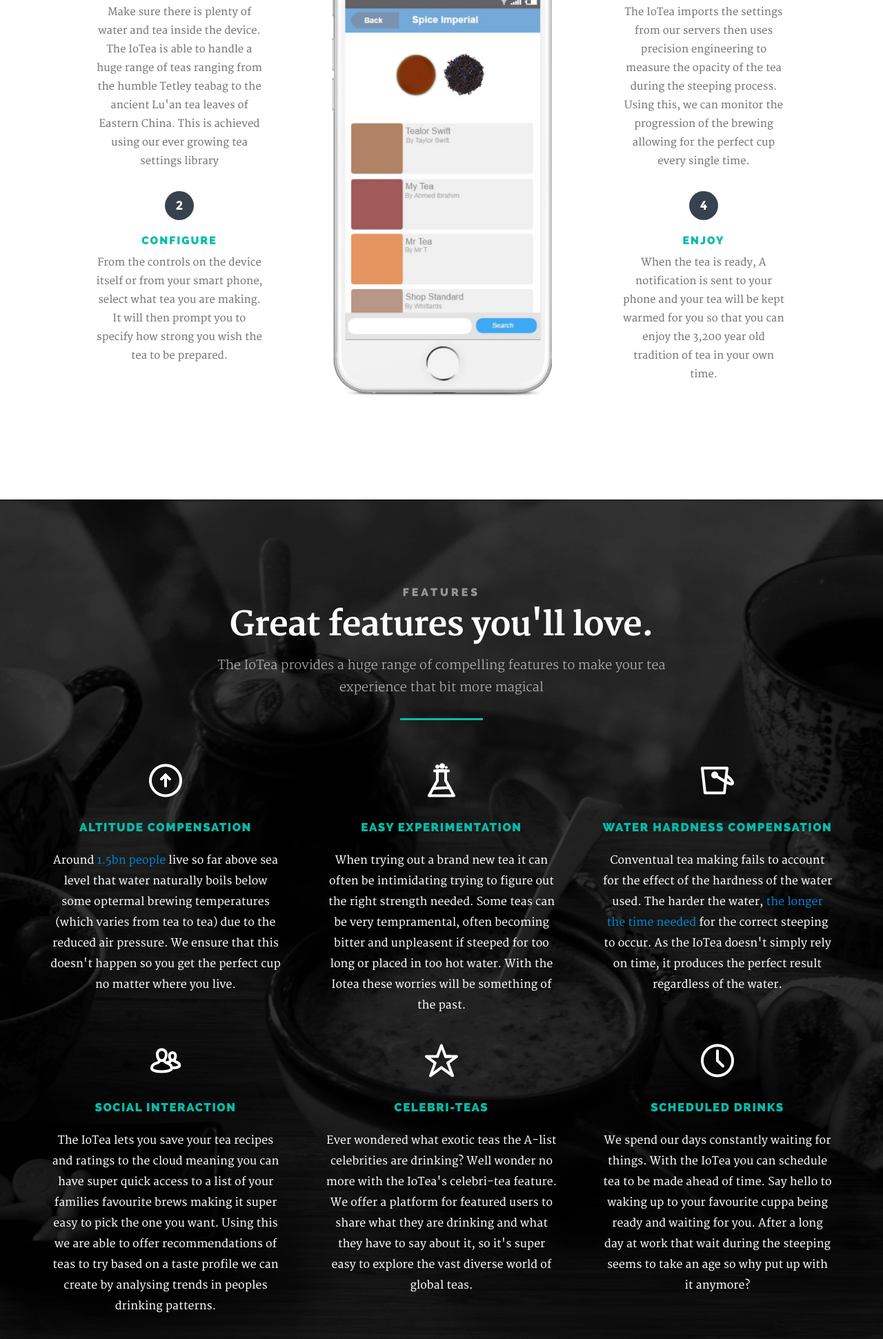
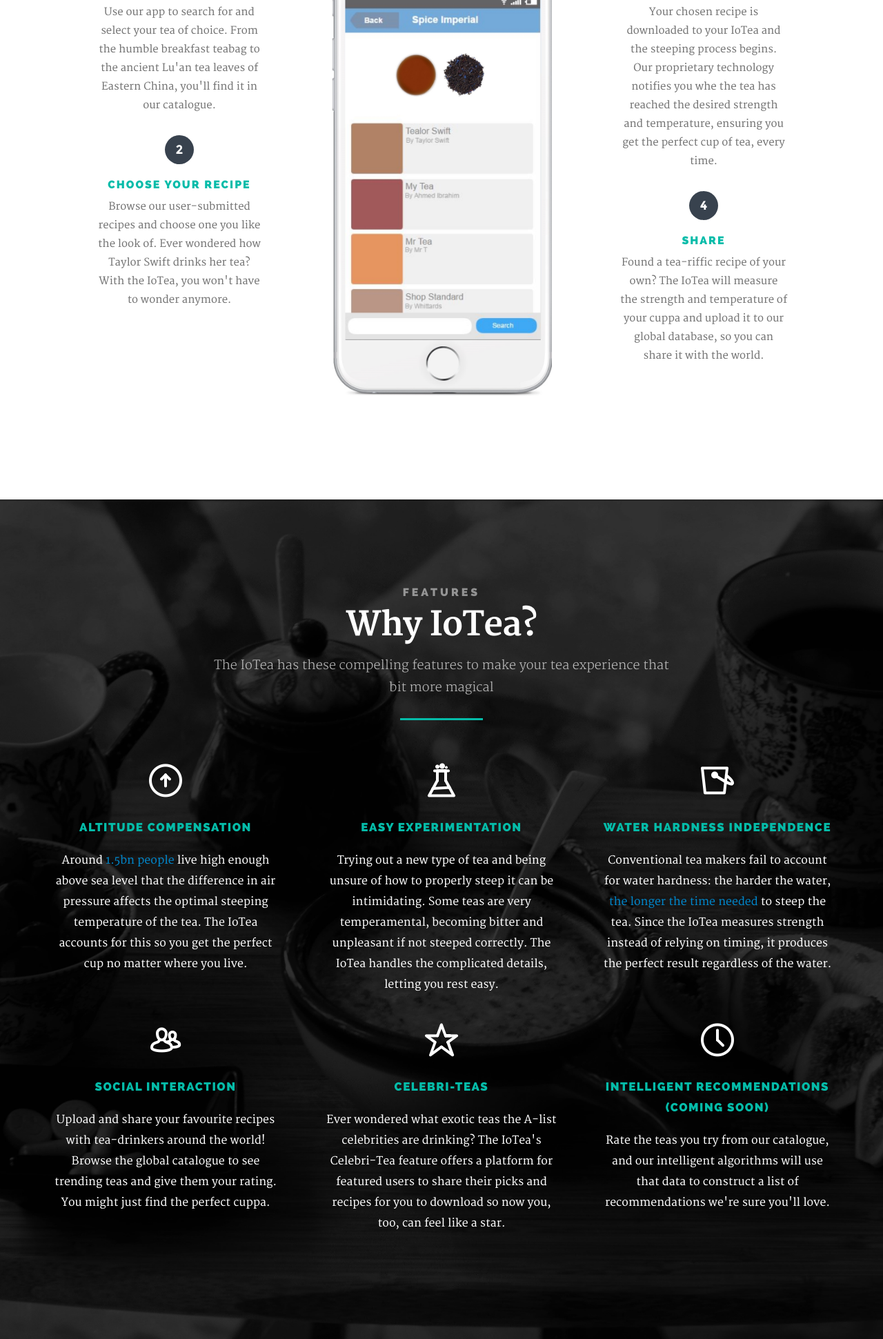
Before and after one commit to mattinmir/iotea, a plain HTML site: page Lhander10/index.html in a window 1280 px wide. Shown: the part 1163-3104 px from the top of the page at 69% size. Drawn offline with Linux system fonts and the light colour scheme; files whose address does not match are found by name.

Commit message:
Made it not suck as much

```diff
--- a/Lhander10/index.html
+++ b/Lhander10/index.html
@@ -108,7 +108,7 @@
    	<div class="row section-intro">
    		<div class="col-twelve with-bottom-line">
 
-   			<h5>Process</h5>
+            <h5>The Process</h5>
    			<h1>How it works</h1>
 
 
@@ -122,17 +122,19 @@
 
    			<div class="item" data-item="1">
 
-   				<h5>Set Up</h5>
+                <h5>Choose your tea</h5>
 
-   				<p>Make sure there is plenty of water and tea inside the device. The IoTea is able to handle a huge range of teas ranging from the humble Tetley teabag to the ancient Lu'an tea leaves of Eastern China. This is achieved using our ever growing tea settings library </p>
+                <p>Use our app to search for and select your tea of choice. From the humble breakfast teabag to the
+                    ancient Lu'an tea leaves of Eastern China, you'll find it in our catalogue. </p>
 
    			</div>
 
    			<div class="item" data-item="2">
 
-	   			<h5>Configure</h5>
+                <h5>Choose your recipe</h5>
 
-	   			<p>From the controls on the device itself or from your smart phone, select what tea you are making. It will then prompt you to specify how strong you wish the tea to be prepared. </p>
+                <p>Browse our user-submitted recipes and choose one you like the look of. Ever wondered how Taylor Swift
+                    drinks her tea? With the IoTea, you won't have to wonder anymore.</p>
 
    			</div>
 
@@ -144,15 +146,18 @@
 
    				<h5>Steep</h5>
 
-   				<p>The IoTea imports the settings from our servers then uses precision engineering to measure the opacity of the tea during the steeping process. Using this, we can monitor the progression of the brewing allowing for the perfect cup every single time.</p>
+                <p>Your chosen recipe is downloaded to your IoTea and the steeping process begins. Our proprietary
+                    technology notifies you whe the tea has reached the desired strength and temperature, ensuring you
+                    get the perfect cup of tea, every time.</p>
 
    			</div>
 
    			<div class="item" data-item="4">
 
-   				<h5>Enjoy</h5>
+                <h5>Share</h5>
 
-   				<p>When the tea is ready, A notification is sent to your phone and your tea will be kept warmed for you so that you can enjoy the 3,200 year old tradition of tea in your own time.</p>
+                <p>Found a tea-riffic recipe of your own? The IoTea will measure the strength and temperature of your
+                    cuppa and upload it to our global database, so you can share it with the world.</p>
 
    			</div>
 
@@ -173,9 +178,10 @@
    		<div class="col-twelve with-bottom-line">
 
    			<h5>Features</h5>
-   			<h1>Great features you'll love.</h1>
+            <h1>Why IoTea?</h1>
 
-   			<p class="lead">The IoTea provides a huge range of compelling features to make your tea experience that bit more magical</p>
+            <p class="lead">The IoTea has these compelling features to make your tea experience that bit more
+                magical</p>
 
    		</div>
    	</div>
@@ -192,7 +198,9 @@
 
 	            	 <h3 class="h05">ALTITUDE Compensation</h3>
 
-		            <p>Around <a href="http://bit.ly/2lZKUuE">1.5bn people</a> live so far above sea level that water naturally boils below some optermal brewing temperatures (which varies from tea to tea) due to the reduced air pressure. We ensure that this doesn't happen so you get the perfect cup no matter where you live.
+                    <p>Around <a href="http://bit.ly/2lZKUuE">1.5bn people</a> live high enough above sea level that the
+                        difference in air pressure affects the optimal steeping temperature of the tea. The IoTea
+                        accounts for this so you get the perfect cup no matter where you live.
 	         		</p>
 
 	         	</div>
@@ -204,9 +212,11 @@
 					<span class="icon"><i class="icon-tube"></i></span>
 
 	            <div class="service-content">
-	            	<h3 class="h05">Easy experimentation</h3>
+                    <h3 class="h05">Easy experimentation</h3>
 
-		            <p>When trying out a brand new tea it can often be intimidating trying to figure out the right strength needed. Some teas can be very tempramental, often becoming bitter and unpleasent if steeped for too long or placed in too hot water. With the Iotea these worries will be something of the past.
+                    <p>Trying out a new type of tea and being unsure of how to properly steep it can be intimidating.
+                        Some teas are very temperamental, becoming bitter and unpleasant if not steeped correctly. The
+                        IoTea handles the complicated details, letting you rest easy.
 	         		</p>
 
 
@@ -218,10 +228,14 @@
 
 			   	<span class="icon"><i class="icon-bucket"></i></span>
 
-	            <div class="service-content">
-	            	<h3 class="h05">Water hardness Compensation</h3>
+                   <div class="service-content">
+                       <h3 class="h05">Water hardness Independence</h3>
 
-		            <p>Conventual tea making fails to account for the effect of the hardness of the water used. The harder the water, <a href="http://bit.ly/2maOkK7">the longer the time needed</a> for the correct steeping to occur. As the IoTea doesn't simply rely on time, it produces the perfect result regardless of the water.
+                       <p>Conventional tea makers fail to account for water hardness: the harder the water, <a
+                               href="http://bit.ly/2maOkK7">the longer the time needed</a> to steep the tea. Since the
+                           IoTea measures strength instead of relying on timing, it produces the perfect result
+                           regardless
+                           of the water.
 	        			</p>
 
 
@@ -237,8 +251,9 @@
 	            <div class="service-content">
 	            	<h3 class="h05">Social interaction</h3>
 
-		            <p>The IoTea lets you save your tea recipes and ratings to the cloud meaning you can have super quick access to a list of your families favourite brews making it super easy to pick the one you want. Using this we are able to offer recommendations of teas to try based on a taste profile we can create by analysing trends in peoples drinking patterns.
-	        			</p>
+                    <p>Upload and share your favourite recipes with tea-drinkers around the world! Browse the global
+                        catalogue to see trending teas and give them your rating. You might just find the perfect
+                        cuppa. </p>
 
 
 	            </div>
@@ -253,7 +268,9 @@
 	            <div class="service-content">
 	            	<h3 class="h05">Celebri-teas</h3>
 
-		            <p> Ever wondered what exotic teas the A-list celebrities are drinking? Well wonder no more with the IoTea's celebri-tea feature. We offer a platform for featured users to share what they are drinking and what they have to say about it, so it's super easy to explore the vast diverse world of global teas.
+                    <p> Ever wondered what exotic teas the A-list celebrities are drinking? The IoTea's Celebri-Tea
+                        feature offers a platform for featured users to share their picks and recipes for you to
+                        download so now you, too, can feel like a star.
 	         		</p>
 
 
@@ -268,10 +285,10 @@
 			   	<span class="icon"><i class="icon-clock"></i></span>
 
 	            <div class="service-content">
-	            	 <h3 class="h05">scheduled Drinks</h3>
+                    <h3 class="h05">Intelligent Recommendations (Coming Soon)</h3>
 
-		            <p>We spend our days constantly waiting for things. With the IoTea you can schedule tea to be made ahead of time. Say hello to waking up to your favourite cuppa being ready and waiting for you. After a long day at work that wait during the steeping seems to take an age so why put up with it anymore?
-	        			</p>
+                    <p>Rate the teas you try from our catalogue, and our intelligent algorithms will use that data to
+                        construct a list of recommendations we're sure you'll love.</p>
 
 	            </div>
 
@@ -376,8 +393,8 @@
 
    			<div class="bgrid">
 
-   				<h3>Will this still work if your website goes down?</h3>
-   				<p>Yes. You will still be able to make your own tea. The device will even save a few of your favourite teas to brew offline.</p>
+                <h3>Will I still be able to brew tea if the server goes offline?</h3>
+                <p>Yes. You will still be able to make your own tea, just not upload recipes to the website.</p>
 
    			</div>
 
@@ -385,7 +402,7 @@
 
    				<h3>Does it add milk?</h3>
 
-   				<p>No. The device does not add milk. Milk can be added afterwards like it normally would be when making tea.</p>
+                <p>No. The IoTea does not have a refrigeration device, .</p>
 
    			</div>
 
@@ -393,23 +410,7 @@
 
    				<h3>Can it make coffee?</h3>
 
-   				<p>No. The IoTea is only designed to make tea. </p>
-
-   			</div>
-
-   			<div class="bgrid">
-
-   				<h3>Is it able to make ice tea?</h3>
-
-   				<p>Yes. It can make ice teas but it will need to be placed in the fridge for cooling after the steep is complete.</p>
-
-   			</div>
-
-   			<div class="bgrid">
-
-   				<h3>How do I share a home-made tea that I liked?</h3>
-
-   				<p>If you like a tea you made yourself then you can upload it through the app. You have the option to give your tea a unique name and share it with the world. </p>
+                <p>The IoTea is only designed to make tea. </p>
 
    			</div>
 
```
